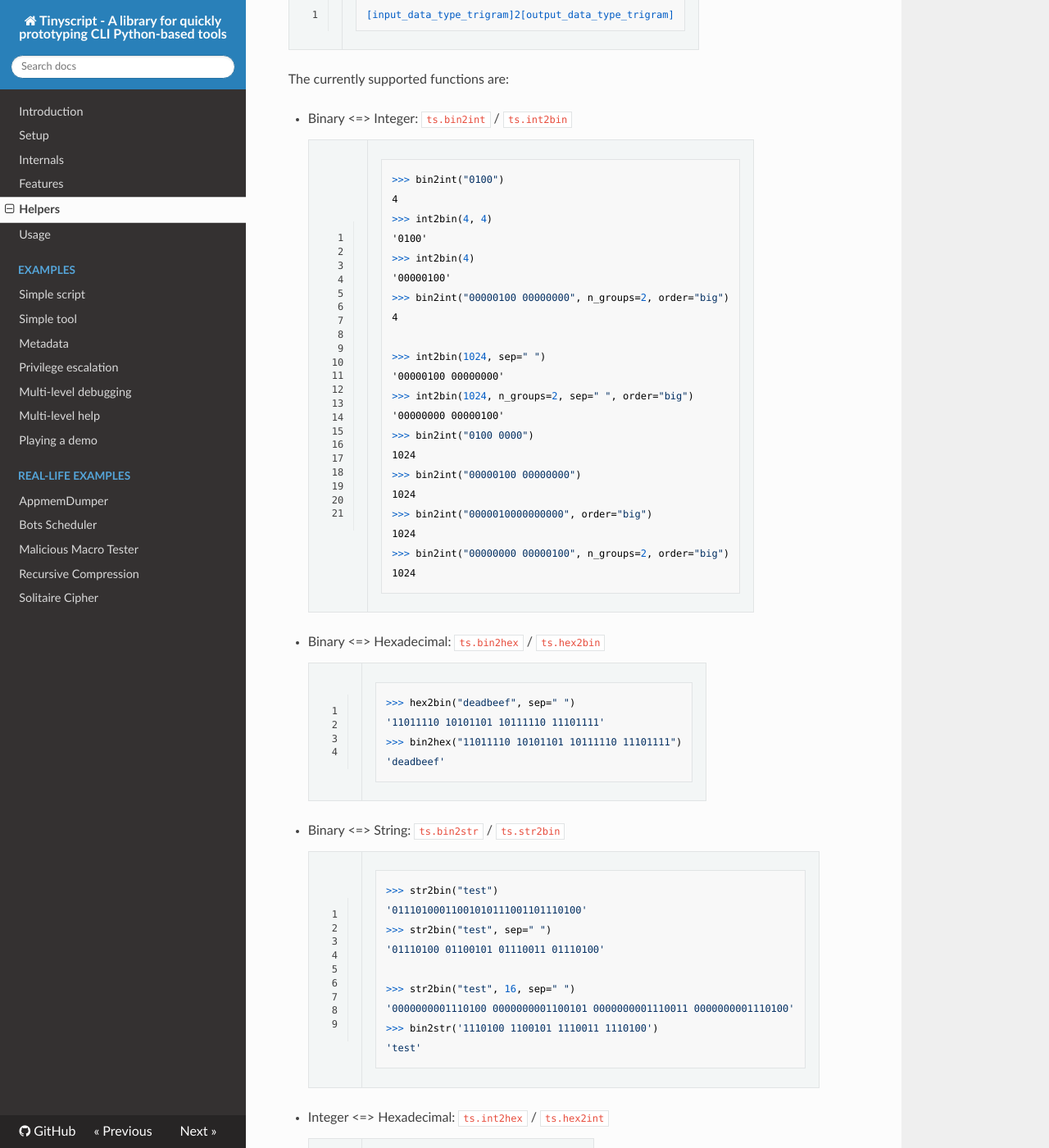
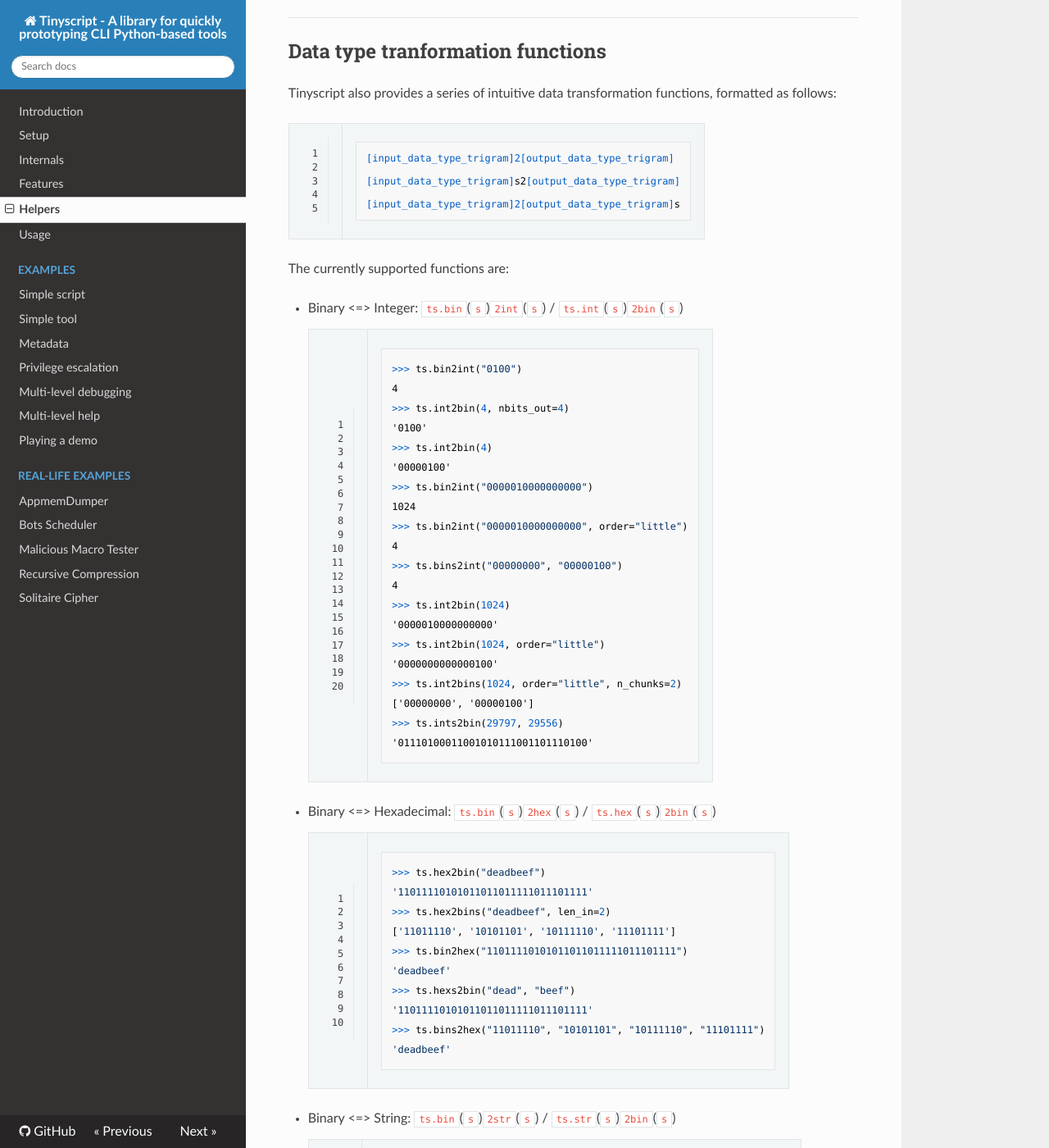
Before and after one commit to dhondta/python-tinyscript, an MkDocs documentation site: the page built from docs/helpers.md, in a window 1280 px wide and 1400 px high, scrolled down 7335 px. Shown: the whole window at 82% size. Built offline with MkDocs 1.6.1, drawn with Linux system fonts in a browser that asks for light colours; nearby versions of some CDN libraries; old or Windows-style settings are respelled for this version of MkDocs; some of the changed text lies outside the part shown.

Commit message:
Adapted the documentation for helpers

````diff
--- a/docs/helpers.md
+++ b/docs/helpers.md
@@ -129,14 +129,19 @@
 **Function** | **Description**
 :---: | :---:
 `ts.is_bin` | binary string (with or without `\W` separators)
+`ts.is_coroutine` | coroutine (relying on `types.CoroutineType`)
 `ts.is_dict` | dictionary
 `ts.is_dir` / `ts.is_folder` | dummy shortcuts to `os.path.isdir`
 `ts.is_file` | dummy shortcut to `os.path.isfile`
+`ts.is_frame` | frame object (relying on `types.FrameType`)
+`ts.is_function` | any function (relying on `types.FunctionType`)
+`ts.is_generator` | generator object (relying on `types.GeneratorType`)
 `ts.is_hex` | hexadecimal string (case insensitive)
 `ts.is_int` / `ts.is_pos_int` / `ts.is_neg_int` | integer (positive / negative)
-`ts.is_lambda` / `ts.is_function` | lazy or any function
+`ts.is_lambda` | lazy function (relying on `types.LambdaType`)
 `ts.is_list` | list, tuple, set
 `ts.is_long_opt` | for an argument with the "`--option`" format
+`ts.is_method` | method of an object (relying on `types.MethodType`)
 `ts.is_str` | str, bytes, unicode
 `ts.is_short_opt` | for an argument with the "`-o`" format
 
@@ -238,93 +243,98 @@
 
 ```
 [input_data_type_trigram]2[output_data_type_trigram]
+
+[input_data_type_trigram]s2[output_data_type_trigram]
+
+[input_data_type_trigram]2[output_data_type_trigram]s
 ```
 
 The currently supported functions are:
 
-- Binary <=> Integer: `ts.bin2int` / `ts.int2bin`
+- Binary <=> Integer: `ts.bin`(`s`)`2int`(`s`) / `ts.int`(`s`)`2bin`(`s`)
 
         :::python
-        >>> bin2int("0100")
+        >>> ts.bin2int("0100")
         4
-        >>> int2bin(4, 4)
+        >>> ts.int2bin(4, nbits_out=4)
         '0100'
-        >>> int2bin(4)
+        >>> ts.int2bin(4)
         '00000100'
-        >>> bin2int("00000100 00000000", n_groups=2, order="big")
+        >>> ts.bin2int("0000010000000000")
+        1024
+        >>> ts.bin2int("0000010000000000", order="little")
         4
+        >>> ts.bins2int("00000000", "00000100")
+        4
+        >>> ts.int2bin(1024)
+        '0000010000000000'
+        >>> ts.int2bin(1024, order="little")
+        '0000000000000100'
+        >>> ts.int2bins(1024, order="little", n_chunks=2)
+        ['00000000', '00000100']
+        >>> ts.ints2bin(29797, 29556)
+        '01110100011001010111001101110100'
 
-        >>> int2bin(1024, sep=" ")
-        '00000100 00000000'
-        >>> int2bin(1024, n_groups=2, sep=" ", order="big")
-        '00000000 00000100'
-        >>> bin2int("0100 0000")
-        1024
-        >>> bin2int("00000100 00000000")
-        1024
-        >>> bin2int("0000010000000000", order="big")
-        1024
-        >>> bin2int("00000000 00000100", n_groups=2, order="big")
-        1024
-
-- Binary <=> Hexadecimal: `ts.bin2hex` / `ts.hex2bin`
+- Binary <=> Hexadecimal: `ts.bin`(`s`)`2hex`(`s`) / `ts.hex`(`s`)`2bin`(`s`)
 
         :::python
-        >>> hex2bin("deadbeef", sep=" ")
-        '11011110 10101101 10111110 11101111'
-        >>> bin2hex("11011110 10101101 10111110 11101111")
+        >>> ts.hex2bin("deadbeef")
+        '11011110101011011011111011101111'
+        >>> ts.hex2bins("deadbeef", len_in=2)
+        ['11011110', '10101101', '10111110', '11101111']
+        >>> ts.bin2hex("11011110101011011011111011101111")
+        'deadbeef'
+        >>> ts.hexs2bin("dead", "beef")
+        '11011110101011011011111011101111'
+        >>> ts.bins2hex("11011110", "10101101", "10111110", "11101111")
         'deadbeef'
 
-- Binary <=> String: `ts.bin2str` / `ts.str2bin`
+- Binary <=> String: `ts.bin`(`s`)`2str`(`s`) / `ts.str`(`s`)`2bin`(`s`)
 
         :::python
-        >>> str2bin("test")
+        >>> ts.str2bin("test")
         '01110100011001010111001101110100'
-        >>> str2bin("test", sep=" ")
-        '01110100 01100101 01110011 01110100'
-
-        >>> str2bin("test", 16, sep=" ")
-        '0000000001110100 0000000001100101 0000000001110011 0000000001110100'
-        >>> bin2str('1110100 1100101 1110011 1110100')
+        >>> ts.str2bin("test", nbits_out=16)
+        '0000000001110100000000000110010100000000011100110000000001110100'
+        >>> ts.bin2str('01110100011001010111001101110100')
         'test'
 
-- Integer <=> Hexadecimal: `ts.int2hex` / `ts.hex2int`
+- Integer <=> Hexadecimal: `ts.int`(`s`)`2hex`(`s`) / `ts.hex`(`s`)`2int`(`s`)
 
         :::python
-        >>> hex2int("deadbeef")
-        3735928559
-        >>> int2hex(3735928559)
+        >>> ts.hex2int("deadbeef")
+        -559038737
+        >>> ts.int2hex(3735928559)
         'deadbeef'
-
-        >>> int2hex(3735928559, 8)
+        >>> ts.int2hex(3735928559, 8)
         '00000000deadbeef'
-        >>> hex2int("00000000deadbeef")
+        >>> ts.hex2int("00000000deadbeef")
         3735928559
 
-- Integer <=> String: `ts.int2str` / `ts.str2int`
+- Integer <=> String: `ts.int`(`s`)`2str`(`s`) / `ts.str`(`s`)`2int`(`s`)
 
         :::python
-        >>> str2int("test")
+        >>> ts.str2int("test")
         1952805748
-        >>> int2str(1952805748)
+        >>> ts.int2str(1952805748)
         'test'
-
-        >>> str2int("test string")
+        >>> ts.ints2str(29797, 29556)
+        'test'
+        >>> ts.str2int("test string")
         140714483833450346658229863
-        >>> int2str(140714483833450346658229863)
+        >>> ts.int2str(140714483833450346658229863)
+        'test string'
+        >>> ts.str2int("test string", 8)
+        [8387236823645254770, 6909543]
+        >>> ts.int2str(8387236823645254770, 6909543)
         'test string'
 
-        >>> str2int("test string", 8)
-        [8387236823645254770, 6909543]
-        >>> int2str(8387236823645254770, 6909543)
-        'test string'
-
-- Hexadecimal <=> String: `ts.hex2str` / `ts.str2hex`
+- Hexadecimal <=> String: `ts.hex`(`s`)`2str`(`s`) / `ts.str`(`s`)`2hex`(`s`)
 
         :::python
-        >>> str2hex("test string")
+        >>> ts.str2hex("test string")
         '7465737420737472696e67'
-        >>> hex2str("7465737420737472696e67")
+        >>> ts.hex2str("7465737420737472696e67")
         'test string'
 
 -----
--- a/tinyscript/VERSION.txt
+++ b/tinyscript/VERSION.txt
@@ -1 +1 @@
-1.16.8
+1.16.9
````
